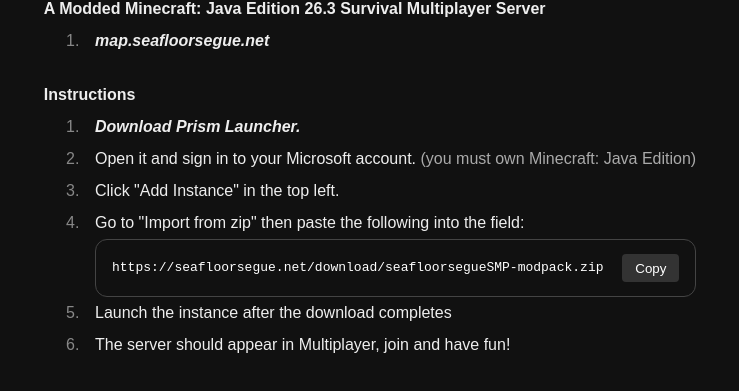
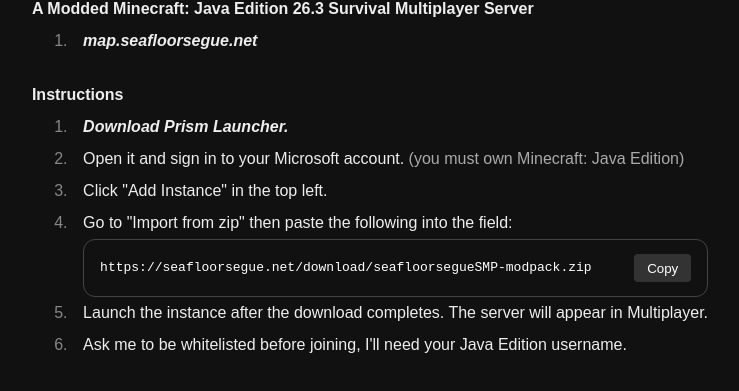
Before and after one commit to hexkel/seafloorsegue.github.io, an Astro site: page /minecraftSMP in a window 1280 px wide. Shown: the part 255-646 px from the top of the page, without its empty margins (270-1009 px from the left). Built offline with nearby package versions, Linux system fonts and the light colour scheme; Astro itself is replaced by a stand-in of ours.

Commit message:
Add reference to whitelist

```diff
--- a/src/pages/minecraftSMP.astro
+++ b/src/pages/minecraftSMP.astro
@@ -33,8 +33,8 @@ import Layout from "../layouts/Layout.astro";
   					<button class="copy-btn" data-copy="server-modpack">Copy</button>
 				</div>
 			</li>
-            <li>Launch the instance after the download completes</li>
-            <li>The server should appear in Multiplayer, join and have fun!</li>
+            <li>Launch the instance after the download completes. The server will appear in Multiplayer.</li>
+            <li>Ask me to be whitelisted before joining, I'll need your Java Edition username.</li>
         </ol>
     </main>
 </Layout>
```
